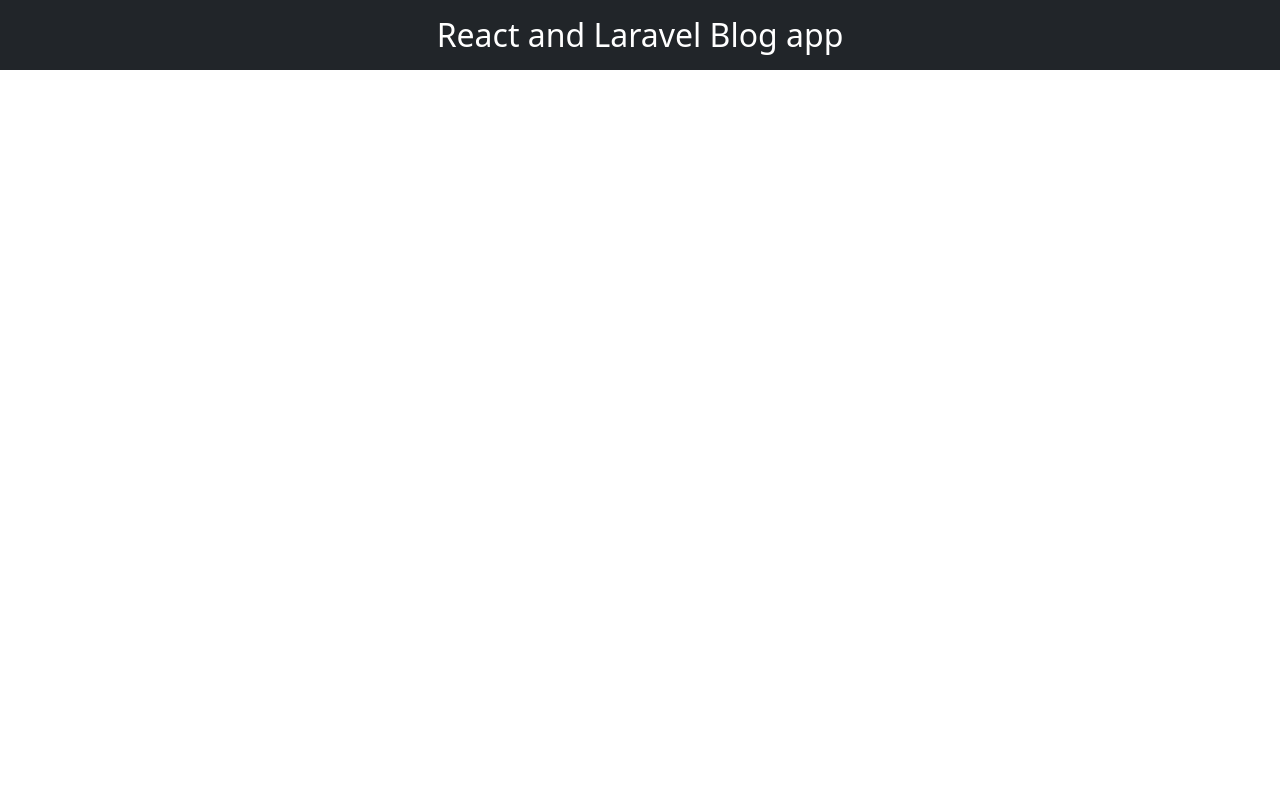
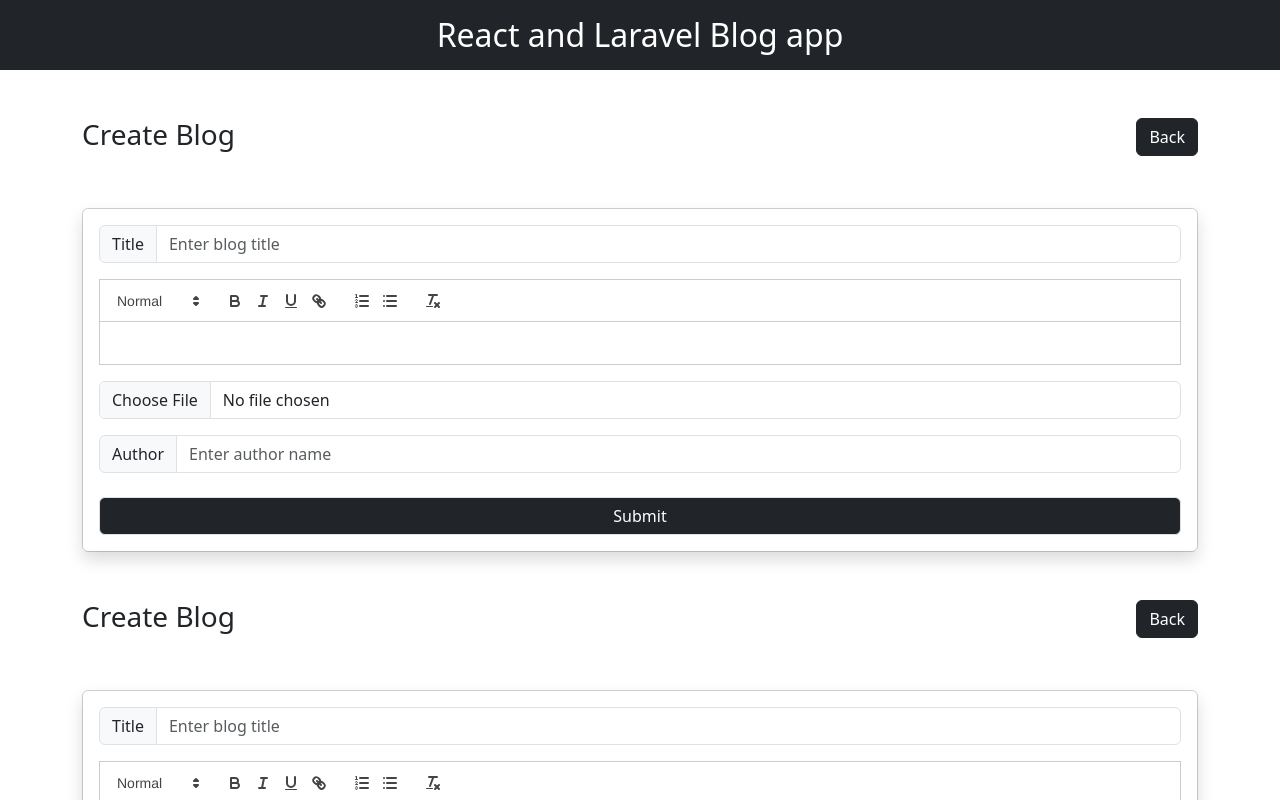
Before and after one commit to KAIZER445/react-laravel-blog-app, a React (Vite) app: page /CreateBlog in a window 1280 px wide. Shown: the top 800 px of the page. Built offline with nearby package versions, Linux system fonts and the light colour scheme.

Commit message:
frontend complete

```diff
--- a/package.json
+++ b/package.json
@@ -14,6 +14,7 @@
     "react": "^18.3.1",
     "react-bootstrap": "^2.10.5",
     "react-dom": "^18.3.1",
+    "react-quill": "^2.0.0",
     "react-router-dom": "^6.27.0"
   },
   "devDependencies": {
--- a/src/App.jsx
+++ b/src/App.jsx
@@ -1,16 +1,18 @@
 import 'bootstrap/dist/css/bootstrap.min.css';
 import Header from './Components/Header';
-import Display from './Pages/Display';
+// import Display from './Pages/Display';
 import { Route,Routes } from 'react-router-dom';
+import CreateBlog from './Pages/CreateBlog';
 
 function App() {
 
   return (
     <>
       <Header />
+      <CreateBlog/>
       <Routes>
-        <Route path='/' element={<Display/>}>
-        </Route>
+        {/* <Route path='/' element={<Display/>} /> */}
+        <Route path='/CreateBlog' element={<CreateBlog />} />
       </Routes>
     </>
   )
--- /dev/null
+++ b/src/Components/BlogForm.jsx
@@ -0,0 +1,51 @@
+import React, { useState } from 'react';
+import Form from 'react-bootstrap/Form';
+import InputGroup from 'react-bootstrap/InputGroup';
+import Card from 'react-bootstrap/Card';
+import ReactQuill from 'react-quill';
+import 'react-quill/dist/quill.snow.css';
+
+const BlogForm = () => {
+    const [html, setHtml] = useState('');
+
+    function handleEditorChange(value) {
+        setHtml(value);
+    }
+
+    return (
+        <Card className="mt-4">
+            <Card.Body className='border-0 shadow'>
+
+                <InputGroup className="mb-3">
+                    <InputGroup.Text id="title-addon">Title</InputGroup.Text>
+                    <Form.Control
+                        aria-label="Title"
+                        aria-describedby="title-addon"
+                        placeholder="Enter blog title"
+                    />
+                </InputGroup>
+
+                <ReactQuill value={html} onChange={handleEditorChange} className='mb-3'
+                />
+
+                <InputGroup className='mb-3'>
+                    <Form.Control type="file" aria-label="Choose file" />
+                </InputGroup>
+
+                <InputGroup className="mb-4">
+                    <InputGroup.Text id="author-addon">Author</InputGroup.Text>
+                    <Form.Control
+                        aria-label="Author"
+                        aria-describedby="author-addon"
+                        placeholder="Enter author name"
+                    />
+                </InputGroup>
+
+                <a href="/" className='btn btn-dark border w-100'>Submit</a>
+
+            </Card.Body>
+        </Card>
+    );
+}
+
+export default BlogForm;
--- a/src/Pages/CreateBlog.jsx
+++ b/src/Pages/CreateBlog.jsx
@@ -0,0 +1,26 @@
+import React from 'react'
+import { Container, Row } from 'react-bootstrap'
+import { Link } from 'react-router-dom'
+import BlogForm from '../Components/BlogForm'
+
+const CreateBlog = () => {
+    return (
+        <div>
+            <Container>
+                <Row className='mt-5'>
+                    <div className='col-12'>
+                        <div className='d-flex justify-content-between pb-4'>
+                            <h3>Create Blog</h3>
+                            <Link as={Link} to='/'><button className='btn btn-dark'>Back</button></Link>
+                        </div>
+                    </div>
+                    <div className='col-12'>
+                        <BlogForm />
+                    </div>
+                </Row>
+            </Container>
+        </div>
+    )
+}
+
+export default CreateBlog
--- a/src/Pages/Display.jsx
+++ b/src/Pages/Display.jsx
@@ -1,15 +1,18 @@
 import React from 'react'
 import { Container, Row } from 'react-bootstrap'
 import BlogCard from '../Components/BlogCard'
+import { Link } from 'react-router-dom'
 
 const Display = () => {
     return (
         <div>
             <Container>
                 <Row className='mt-5'>
-                    <div className='d-flex justify-content-between pb-4'>
-                        <h3>Blogs</h3>
-                        <a href="/"><button className='btn btn-dark'>Create</button></a>
+                    <div className='col-12'>
+                        <div className='d-flex justify-content-between pb-4'>
+                            <h3>Blogs</h3>
+                            <Link as={Link} to='/CreateBlog'><button className='btn btn-dark'>Create</button></Link>
+                        </div>
                     </div>
                     <div className='col-3 pb-5'>
                         <BlogCard />
```
Also changed, not shown: 1 other file (tests, documents, lock files or other folders).
